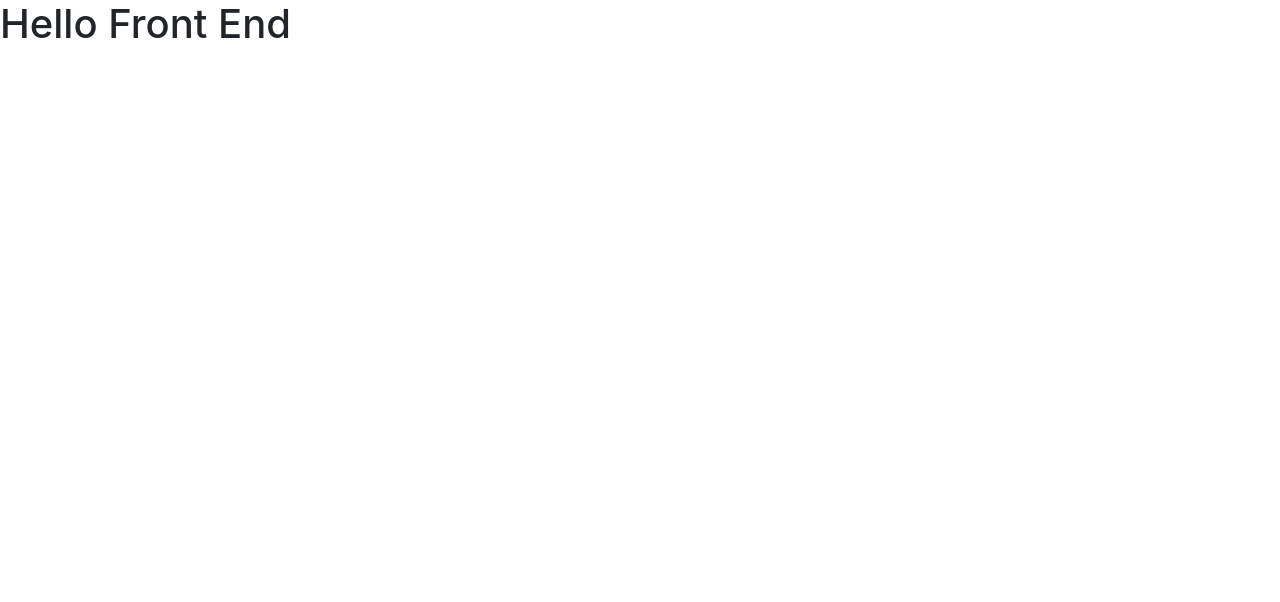
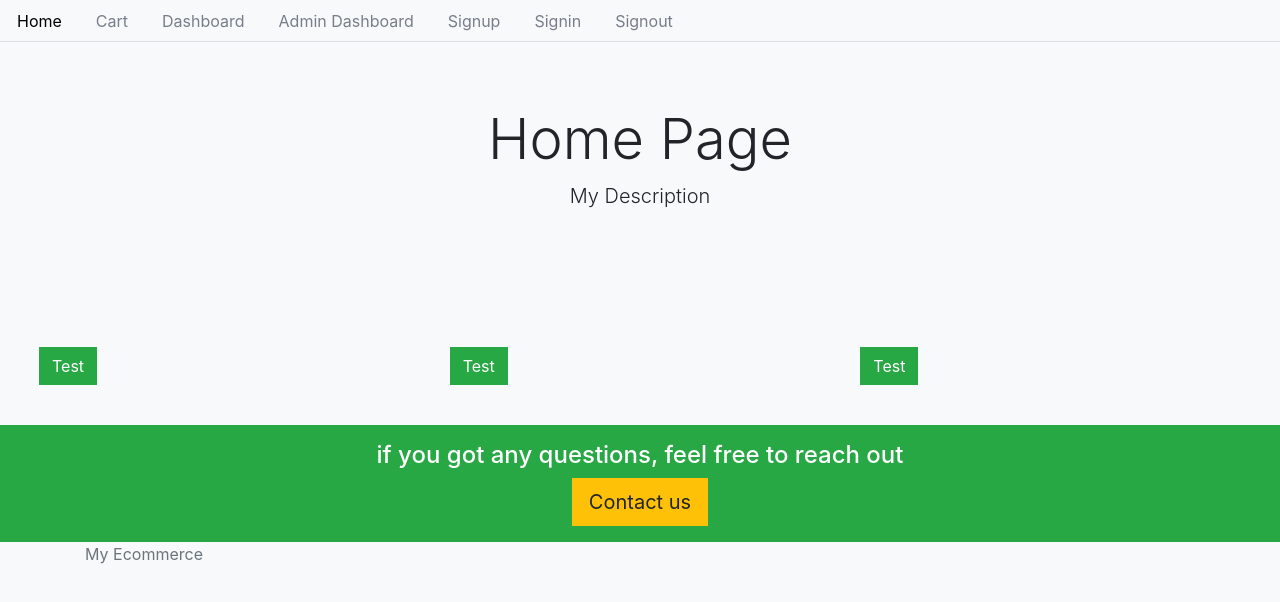
Before and after one commit to swapnadeepmohapatra/mern-ecom-web-frontend, a React (Create React App) app: page / in a window 1280 px wide. Shown: the top 602 px of the page. Built offline with nearby package versions, Linux system fonts and the light colour scheme.

Commit message:
added navbar

```diff
--- a/src/core/Base.js
+++ b/src/core/Base.js
@@ -1,6 +1,33 @@
 import React from "react";
 import Menu from "./Menu";
 
-const Base = () => <div></div>;
+const Base = ({
+  title = "My Title",
+  description = "My Description",
+  className = "bg-light text-black p-4",
+  children
+}) => {
+  return (
+    <div>
+      <Menu />
+      <div className="container-fluid">
+        <div className="jumbotron text-black bg-light text-center">
+          <h2 className="display-4">{title}</h2>
+          <p className="lead">{description}</p>
+        </div>
+        <div className={className}>{children}</div>
+      </div>
+      <footer className="footer bg-light mt-auto py-3">
+        <div className="container-fluid bg-success text-white text-center py-3">
+          <h4>if you got any questions, feel free to reach out</h4>
+          <button className="btn btn-warning btn-lg">Contact us</button>
+        </div>
+        <div className="container">
+          <span className="text-muted">My Ecommerce</span>
+        </div>
+      </footer>
+    </div>
+  );
+};
 
 export default Base;
--- a/src/core/Home.js
+++ b/src/core/Home.js
@@ -1,13 +1,26 @@
 import React from "react";
 import "../styles.css";
 import { API } from "../backend";
+import Base from "./Base";
 
 function Home() {
   // console.log("API IS ", API);
 
   return (
     <div>
-      <h1>Hello Front End</h1>
+      <Base title="Home Page">
+        <div className="row">
+          <div className="col-4">
+            <button className="btn btn-success">Test</button>
+          </div>
+          <div className="col-4">
+            <button className="btn btn-success">Test</button>
+          </div>
+          <div className="col-4">
+            <button className="btn btn-success">Test</button>
+          </div>
+        </div>
+      </Base>
     </div>
   );
 }
--- /dev/null
+++ b/src/core/Menu.js
@@ -0,0 +1,83 @@
+import React from "react";
+import { Link, withRouter } from "react-router-dom";
+
+const currentTab = (history, path) => {
+  if (history.location.pathname === path) {
+    return {
+      color: "#000000"
+    };
+  }
+  return {
+    color: "#777E8B"
+  };
+};
+
+const Menu = ({ history }) => {
+  return (
+    <div>
+      <ul className="nav nav-tabs bg-light">
+        <li className="nav-item">
+          <Link style={currentTab(history, "/")} className="nav-link" to="/">
+            Home
+          </Link>
+        </li>
+        <li className="nav-item">
+          <Link
+            style={currentTab(history, "/cart")}
+            className="nav-link"
+            to="/cart"
+          >
+            Cart
+          </Link>
+        </li>
+        <li className="nav-item">
+          <Link
+            style={currentTab(history, "/user/dashboard")}
+            className="nav-link"
+            to="/user/dashboard"
+          >
+            Dashboard
+          </Link>
+        </li>
+        <li className="nav-item">
+          <Link
+            style={currentTab(history, "/admin/dashboard")}
+            className="nav-link"
+            to="/admin/dashboard"
+          >
+            Admin Dashboard
+          </Link>
+        </li>
+        <li className="nav-item">
+          <Link
+            style={currentTab(history, "/signup")}
+            className="nav-link"
+            to="/signup"
+          >
+            Signup
+          </Link>
+        </li>
+        <li className="nav-item">
+          <Link
+            style={currentTab(history, "/signin")}
+            className="nav-link"
+            to="/signin"
+          >
+            Signin
+          </Link>
+        </li>
+        <li className="nav-item">
+          <Link
+            style={currentTab(history, "/signout")}
+            className="nav-link"
+            to="/signout"
+          >
+            Signout
+          </Link>
+        </li>
+      </ul>
+    </div>
+  );
+};
+
+export default withRouter(Menu);
--- a/src/styles.css
+++ b/src/styles.css
@@ -6,5 +6,5 @@
 
 body {
   /* background: #343a40; */
-  background: #ffffff;
+  background: #f8f9fa;
 }
```
